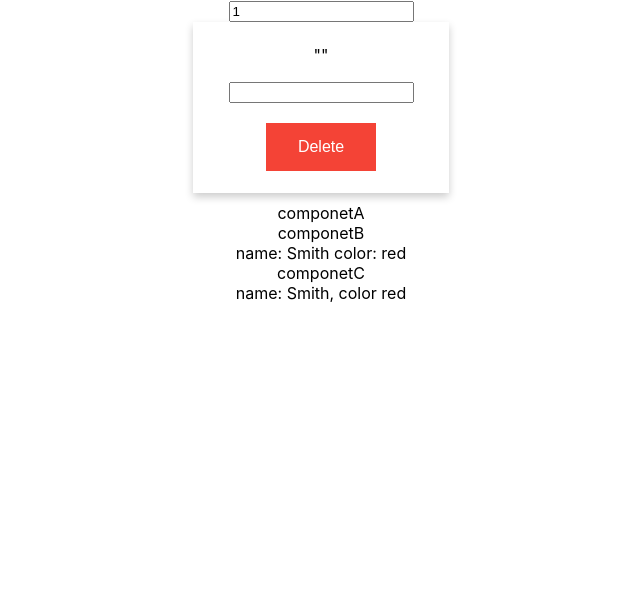
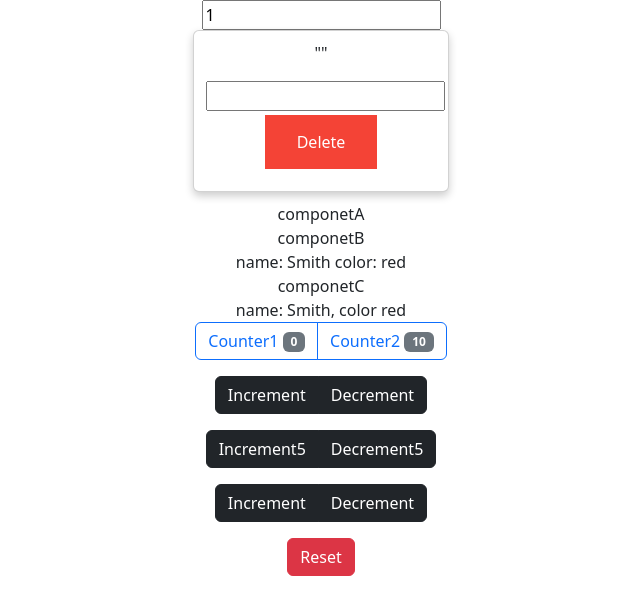
Before and after one commit to kamali512/react-prac, a React (Create React App) app: page / in a window 1280 px wide. Shown: the top 614 px of the page, without its empty margins (319-959 px from the left). Built offline with nearby package versions, Linux system fonts and the light colour scheme; no server answers.

Commit message:
again commit

```diff
--- a/package.json
+++ b/package.json
@@ -8,10 +8,12 @@
     "@testing-library/react": "^13.4.0",
     "@testing-library/user-event": "^13.5.0",
     "axios": "^1.1.3",
+    "bootstrap": "^5.2.2",
     "faker": "^6.6.6",
     "react": "^18.2.0",
     "react-dom": "^18.2.0",
     "react-scripts": "5.0.1",
+    "reactstrap": "^9.1.5",
     "styled-components": "^5.3.6",
     "web-vitals": "^2.1.4"
   },
--- a/src/App.js
+++ b/src/App.js
@@ -2,6 +2,7 @@ import React from 'react';
 import './App.css';
 import ComA from './contestComponent/componetA'
 import CardData from './component/CardData';
+import Counter from "./usereducer/Counter"
 export const NameContext = React.createContext()
 export const ColorContext = React.createContext()
 function App(){
@@ -14,6 +15,7 @@ function App(){
       <ComA/>
       </ColorContext.Provider>
       </NameContext.Provider>
+      <Counter />
     </div>
   );
 }
--- /dev/null
+++ b/src/usereducer/Counter.js
@@ -0,0 +1,62 @@
+import React, {useReducer} from 'react'
+import 'bootstrap/dist/css/bootstrap.min.css';
+import { Button, ButtonGroup, Badge } from "reactstrap";
+const initialState ={
+    counter1:0,
+    counter2:10
+}
+const reducer = (state, action)=>{
+    switch (action.type) {
+        case "increment":
+            return {...state, counter1: state.counter1 + action.payload}
+        case "decrement":
+           return {...state, counter1: state.counter1 - action.payload}
+        case "increment2":
+            return {...state, counter2: state.counter2 + 1}
+        case "decrement2":
+           return {...state, counter2: state.counter2 - 1}
+        case "reset":
+
+           return initialState
+
+
+        default:
+            return state;
+    }
+}
+function Counter() {
+    const [count, dispatch] = useReducer(reducer, initialState)
+  return (
+    <div>
+        <ButtonGroup>
+            <Button color='primary' outline>
+                Counter1 <Badge color='secondary'>{count.counter1}</Badge>
+            </Button>
+            <Button color='primary' outline>
+                Counter2 <Badge color='secondary'>{count.counter2}</Badge>
+            </Button>
+        </ButtonGroup>
+        <p></p>
+<ButtonGroup>
+  <Button color="dark" onClick={()=>dispatch({type:'increment', payload:1})}>Increment</Button>
+  <Button color="dark" onClick={()=>dispatch({type:'decrement', payload:1})}>Decrement</Button>
+</ButtonGroup>
+
+<p></p>
+<ButtonGroup>
+  <Button color="dark" onClick={()=>dispatch({type:'increment', payload:5})}>Increment5</Button>
+  <Button color="dark" onClick={()=>dispatch({type:'decrement', payload:5})}>Decrement5</Button>
+</ButtonGroup>
+
+<p></p>
+<ButtonGroup>
+  <Button color="dark" onClick={()=>dispatch({type:'increment2'})}>Increment</Button>
+  <Button color="dark" onClick={()=>dispatch({type:'decrement2'})}>Decrement</Button>
+</ButtonGroup>
+<p></p>
+<Button color="danger" onClick={()=>dispatch({type:'reset'})}>Reset</Button>
+    </div>
+  )
+}
+
+export default Counter
```
Also changed, not shown: 1 other file (tests, documents, lock files or other folders).
